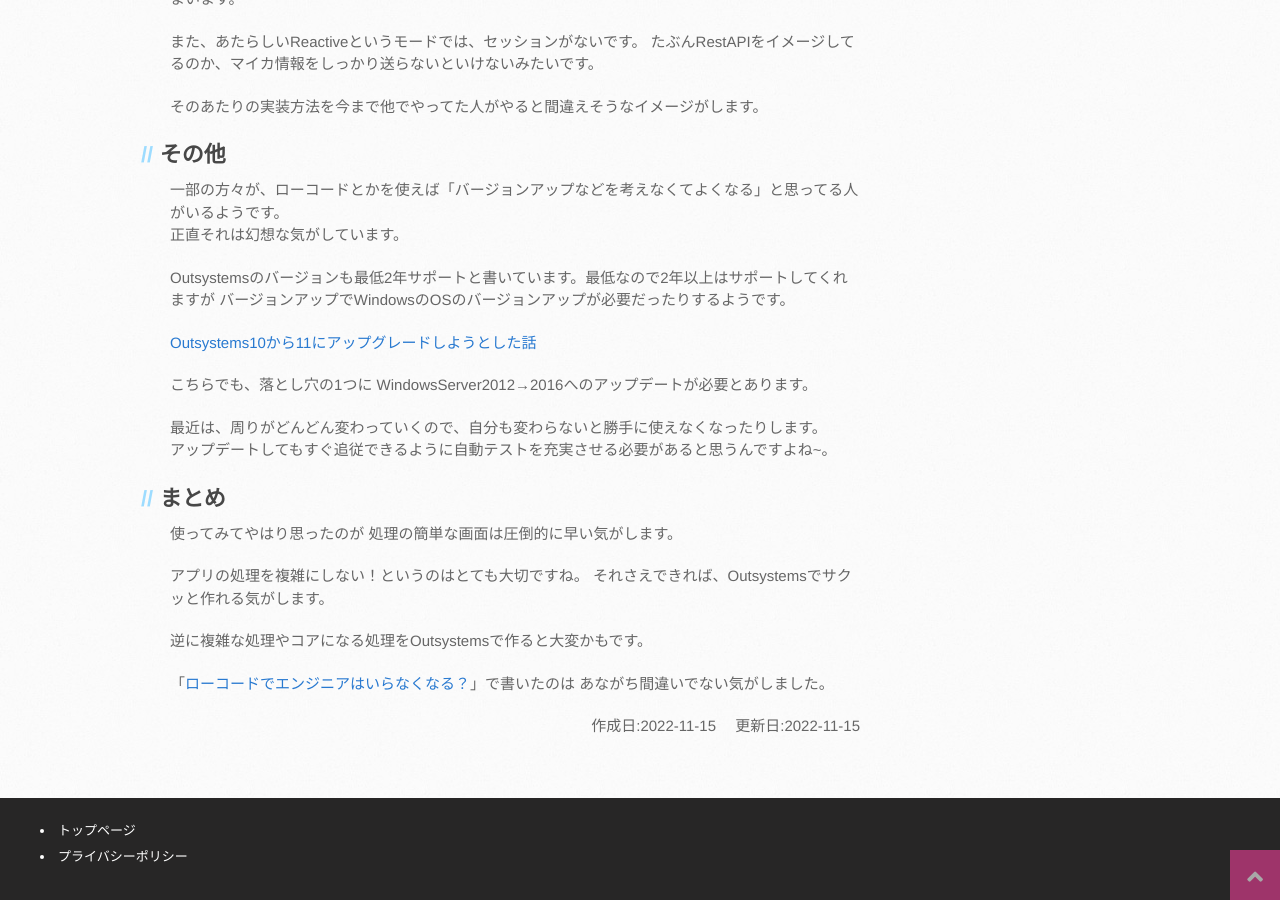
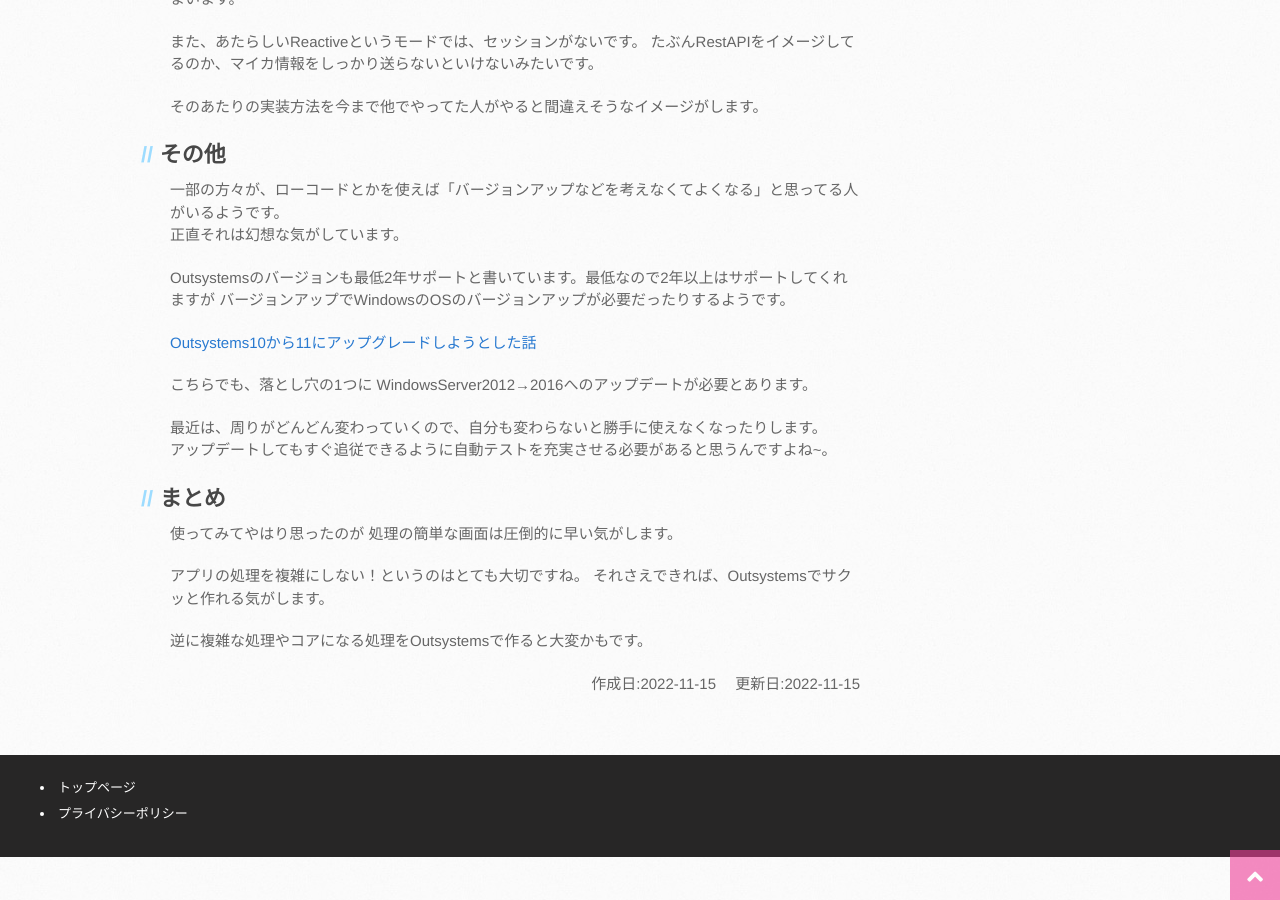
Before and after one commit to mtaketani113/mtaketani113.github.io, a Jekyll site: the page built from it/other/outsystemsReview.md, in a window 1280 px wide and 900 px high, scrolled down 2307 px. Built offline with Jekyll 4.4.1, drawn with Linux system fonts in a browser that asks for light colours; nearby versions of some CDN libraries; comment, search, counter and statistics services are not loaded; the repository's description, which GitHub fills in, is left out.

Commit message:
不要な文言を削除

```diff
--- a/it/other/outsystemsReview.md
+++ b/it/other/outsystemsReview.md
@@ -158,6 +158,3 @@ WindowsServer2012→2016へのアップデートが必要とあります。
 それさえできれば、Outsystemsでサクッと作れる気がします。
 
 逆に複雑な処理やコアになる処理をOutsystemsで作ると大変かもです。
-
-「[ローコードでエンジニアはいらなくなる？](/it/other/lowcoadFuture.html)」で書いたのは
-あながち間違いでない気がしました。
```
